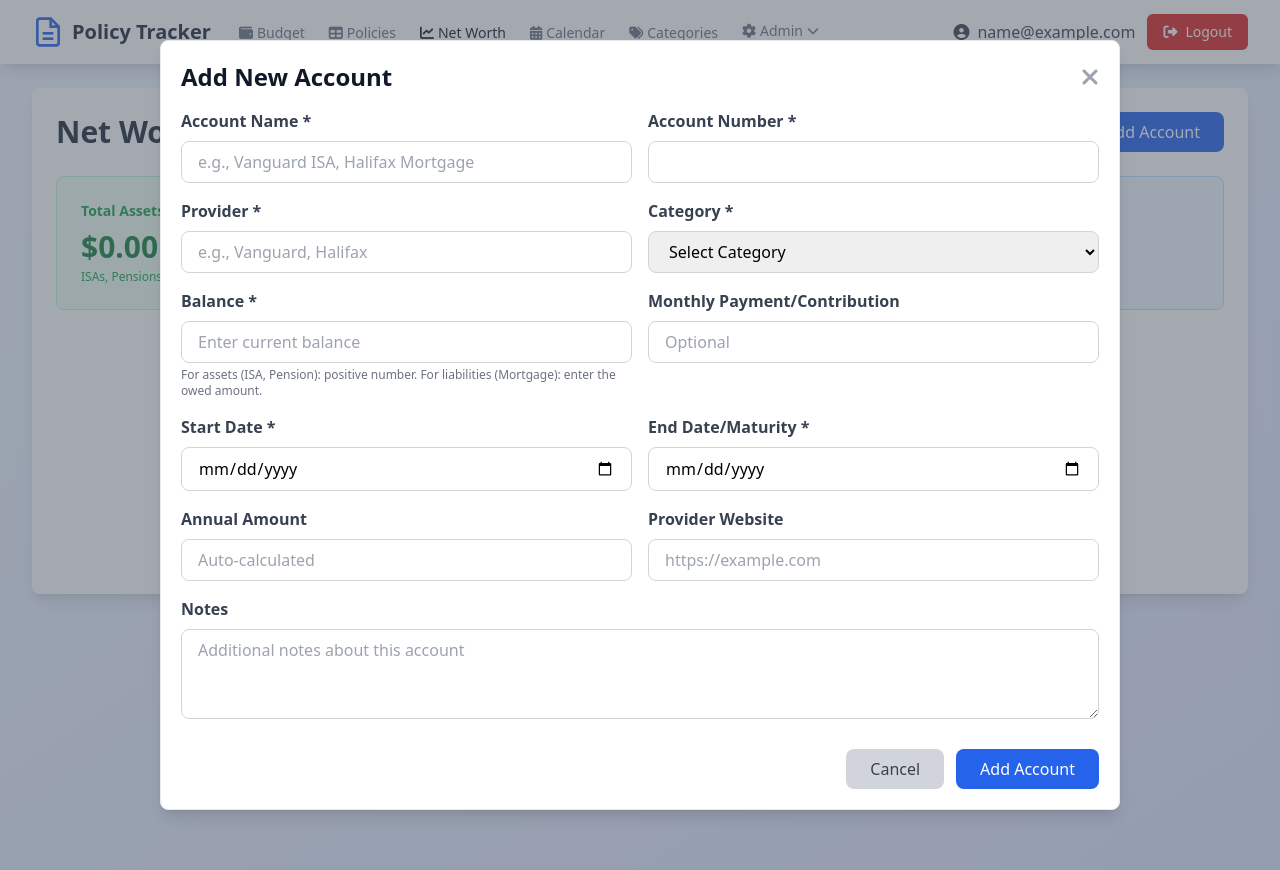
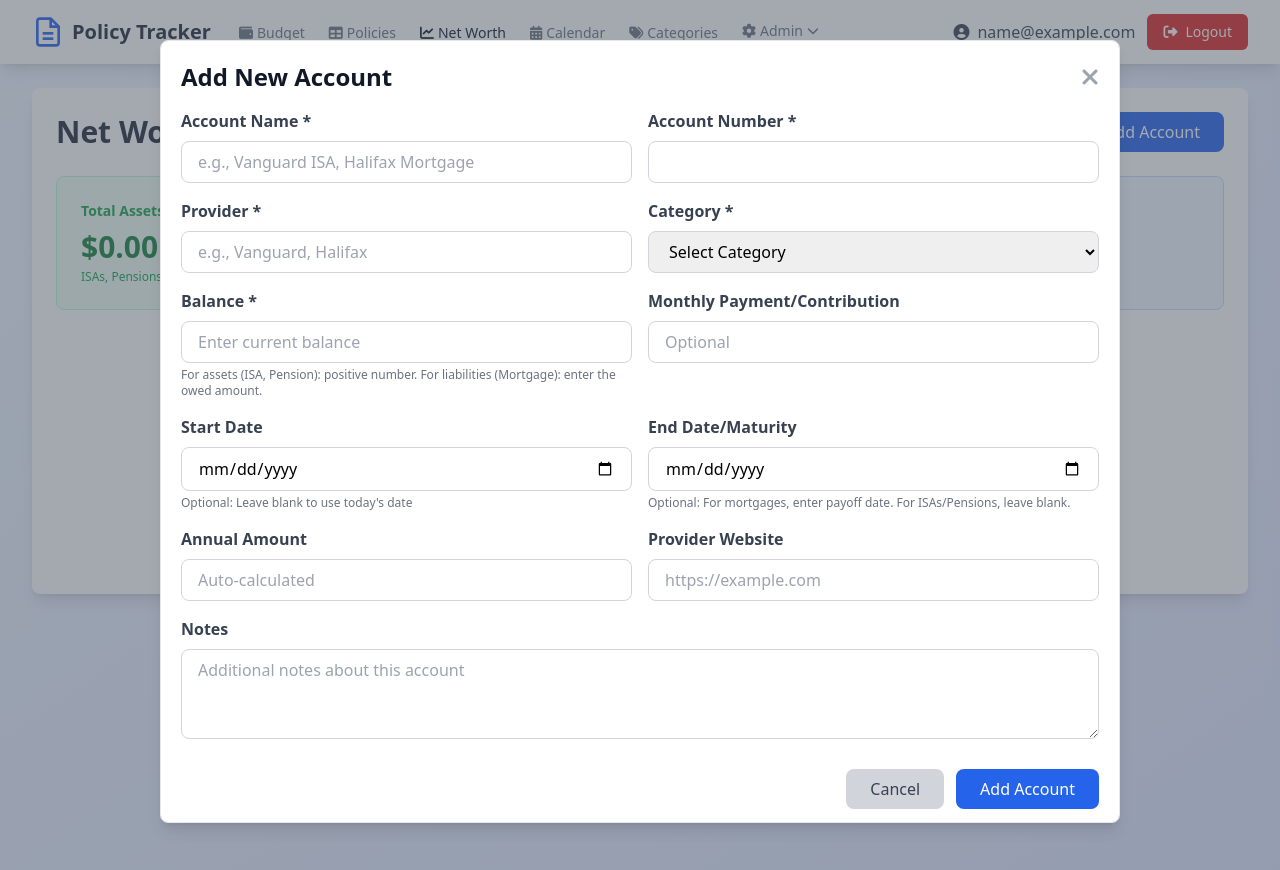
Before and after one commit to adrianchatto/insurance-tracker, a Flask app: page /networth in a window 1280 px wide, after a click on "Add Account". Run offline with Flask 3, Linux system fonts and the light colour scheme; the visitor is signed in with stand-in values (Sample User, id 1); data comes from the database, SQL or seed files in the repository; data that the repository does not hold is empty; some libraries are stand-ins or nearby versions.

Commit message:
Make start and end dates optional for Net Worth accounts
- Remove required attribute from date fields in Net Worth form
- Auto-populate start date with today if left blank
- Auto-populate end date with 50 years from now if left blank
- Add helpful hints for ISAs, Pensions, and Mortgages
- Improves UX for adding ongoing accounts like ISAs and Pensions

Co-Authored-By: Claude Sonnet 4.5 <noreply@anthropic.com>

```diff
--- a/templates/networth.html
+++ b/templates/networth.html
@@ -175,7 +175,7 @@
                 <i class="fas fa-times text-2xl"></i>
             </button>
         </div>
-        <form method="POST" action="{{ url_for('add_policy') }}">
+        <form method="POST" action="{{ url_for('add_policy') }}" onsubmit="return setDefaultDates()">
             <div class="grid grid-cols-1 md:grid-cols-2 gap-4">
                 <div>
                     <label class="block text-gray-700 font-semibold mb-2">Account Name *</label>
@@ -217,14 +217,16 @@
                            class="w-full px-4 py-2 border border-gray-300 rounded-lg focus:outline-none focus:ring-2 focus:ring-blue-500">
                 </div>
                 <div>
-                    <label class="block text-gray-700 font-semibold mb-2">Start Date *</label>
-                    <input type="date" name="start_date" required
+                    <label class="block text-gray-700 font-semibold mb-2">Start Date</label>
+                    <input type="date" name="start_date" id="start_date"
                            class="w-full px-4 py-2 border border-gray-300 rounded-lg focus:outline-none focus:ring-2 focus:ring-blue-500">
+                    <p class="text-xs text-gray-500 mt-1">Optional: Leave blank to use today's date</p>
                 </div>
                 <div>
-                    <label class="block text-gray-700 font-semibold mb-2">End Date/Maturity *</label>
-                    <input type="date" name="end_date" required
+                    <label class="block text-gray-700 font-semibold mb-2">End Date/Maturity</label>
+                    <input type="date" name="end_date" id="end_date"
                            class="w-full px-4 py-2 border border-gray-300 rounded-lg focus:outline-none focus:ring-2 focus:ring-blue-500">
+                    <p class="text-xs text-gray-500 mt-1">Optional: For mortgages, enter payoff date. For ISAs/Pensions, leave blank.</p>
                 </div>
                 <div>
                     <label class="block text-gray-700 font-semibold mb-2">Annual Amount</label>
@@ -287,5 +289,25 @@ function toggleBalanceField() {
         balanceInput.placeholder = 'Enter current balance';
     }
 }
+
+function setDefaultDates() {
+    const startDateInput = document.getElementById('start_date');
+    const endDateInput = document.getElementById('end_date');
+
+    // If start date is empty, set to today
+    if (!startDateInput.value) {
+        const today = new Date().toISOString().split('T')[0];
+        startDateInput.value = today;
+    }
+
+    // If end date is empty, set to 50 years from now (for ISAs/Pensions)
+    if (!endDateInput.value) {
+        const futureDate = new Date();
+        futureDate.setFullYear(futureDate.getFullYear() + 50);
+        endDateInput.value = futureDate.toISOString().split('T')[0];
+    }
+
+    return true;
+}
 </script>
 {% endblock %}
```
